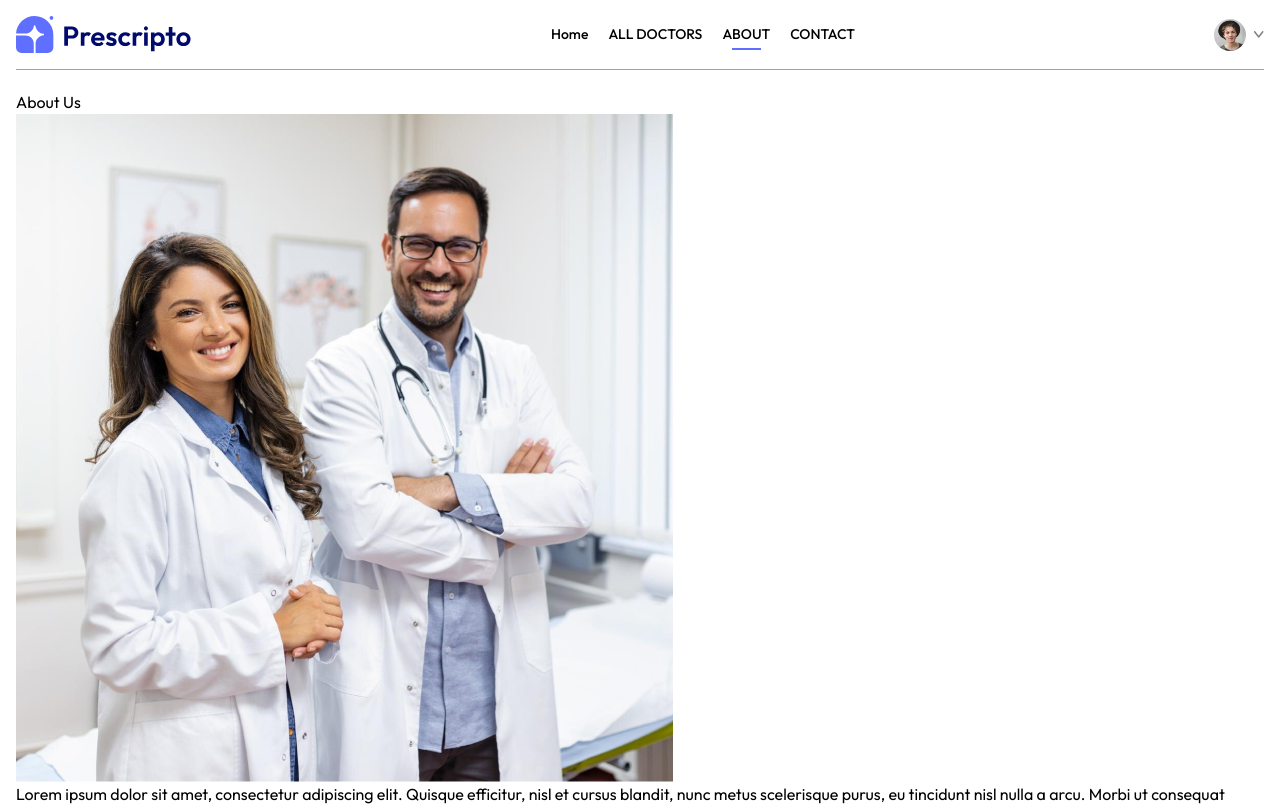
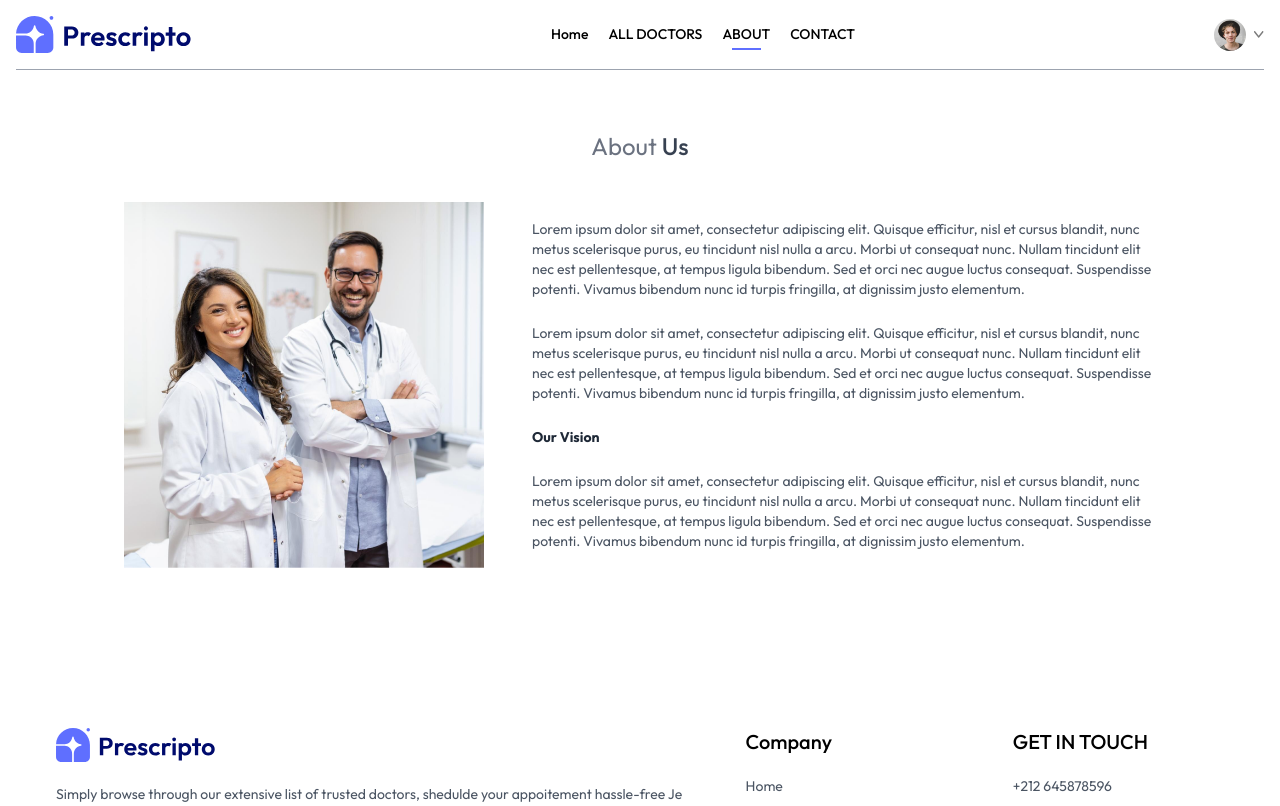
Before and after one commit to hamzarahmoun/doctor-appointement, a React (Vite) app in the folder frontend/: page /about in a window 1280 px wide. Shown: the top 806 px of the page. Built offline with nearby package versions, Linux system fonts and the light colour scheme.

Commit message:
about us css

```diff
--- a/frontend/src/pages/About.jsx
+++ b/frontend/src/pages/About.jsx
@@ -4,22 +4,25 @@ import { assets } from '../assets/assets_frontend/assets'
 const About = () => {
   return (
     <div>
-      <div>
-        <p>About <span>Us</span></p>
+
+      <div className='text-center text-2xl pt-10 text-gray-500'>
+        <p>About <span className='text-gray-700 font-medium'>Us</span></p>
       </div>
-      <div>
-        <img src={assets.about_image} alt="" />
-        <div>
+
+      <div className='my-10 flex flex-col md:flex-row gap-12 justify-center'>
+        <img className='w-full md:max-w-[360px]' src={assets.about_image} alt="" />
+        <div className='flex flex-col justify-center gap-6 md:w-2/4 text-sm text-gray-600'>
           <p>
 
             Lorem ipsum dolor sit amet, consectetur adipiscing elit. Quisque efficitur, nisl et cursus blandit, nunc metus scelerisque purus, eu tincidunt nisl nulla a arcu. Morbi ut consequat nunc. Nullam tincidunt elit nec est pellentesque, at tempus ligula bibendum. Sed et orci nec augue luctus consequat. Suspendisse potenti. Vivamus bibendum nunc id turpis fringilla, at dignissim justo elementum.</p>
           <p>Lorem ipsum dolor sit amet, consectetur adipiscing elit. Quisque efficitur, nisl et cursus blandit, nunc metus scelerisque purus, eu tincidunt nisl nulla a arcu. Morbi ut consequat nunc. Nullam tincidunt elit nec est pellentesque, at tempus ligula bibendum. Sed et orci nec augue luctus consequat. Suspendisse potenti. Vivamus bibendum nunc id turpis fringilla, at dignissim justo elementum.</p>
 
-          <b>Our Vision</b>
+          <b className='text-gray-800'>Our Vision</b>
           <p>Lorem ipsum dolor sit amet, consectetur adipiscing elit. Quisque efficitur, nisl et cursus blandit, nunc metus scelerisque purus, eu tincidunt nisl nulla a arcu. Morbi ut consequat nunc. Nullam tincidunt elit nec est pellentesque, at tempus ligula bibendum. Sed et orci nec augue luctus consequat. Suspendisse potenti. Vivamus bibendum nunc id turpis fringilla, at dignissim justo elementum.</p>
 
         </div>
       </div>
+
     </div>
   )
 }
```
